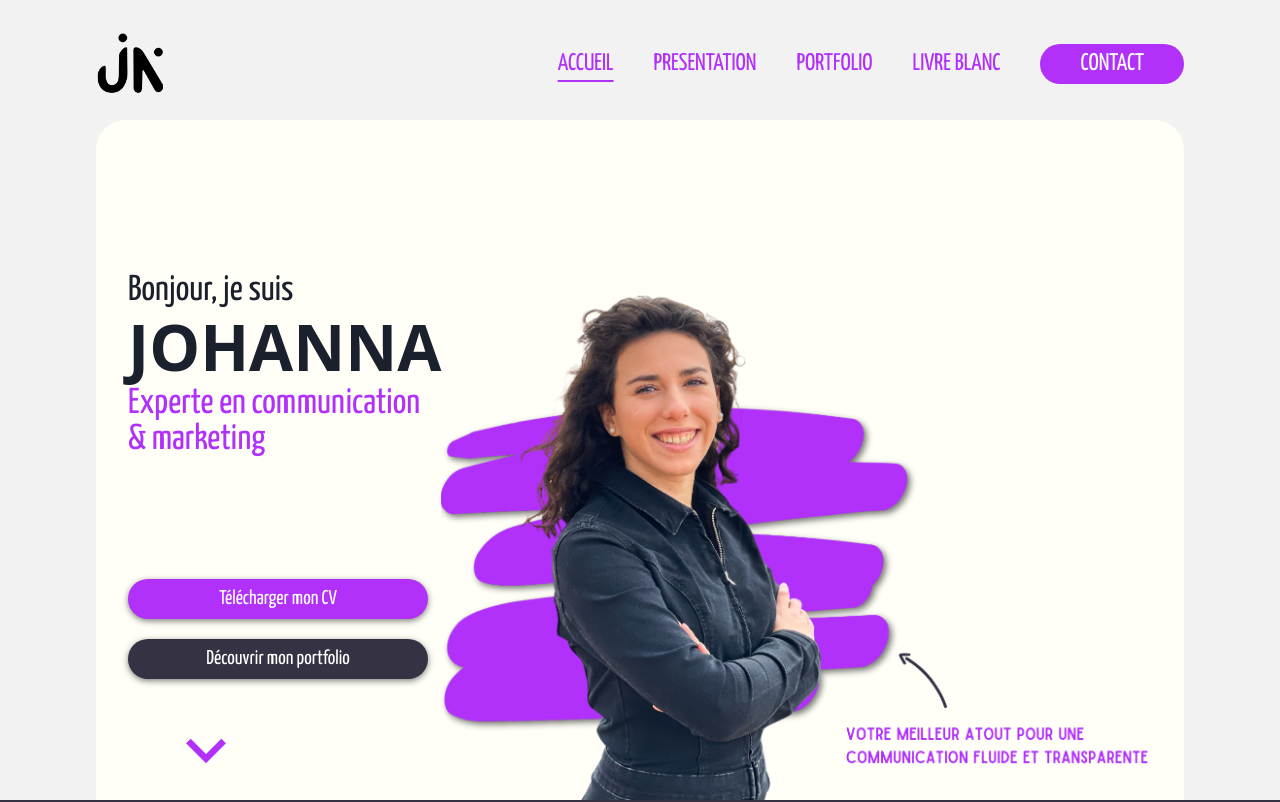
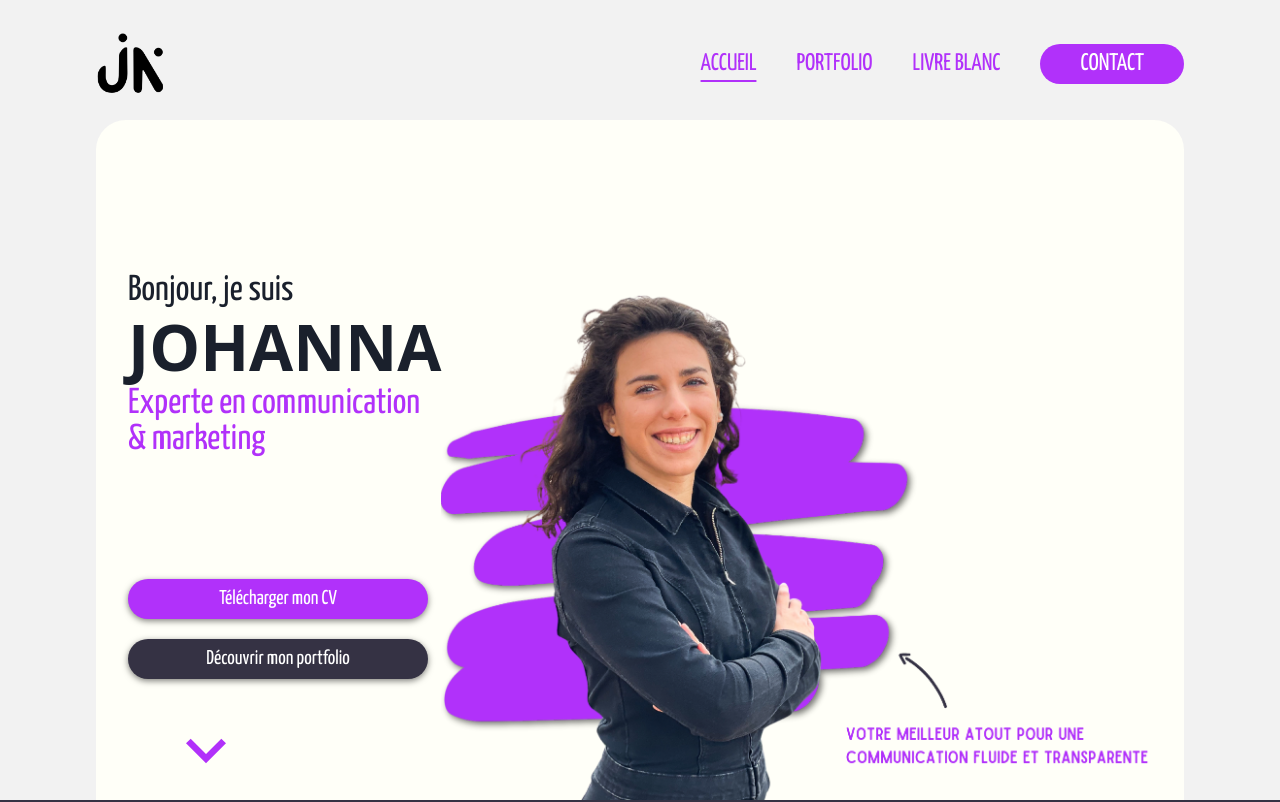
Before and after one commit to Luthernmr/portfolio-johanna-nemor, a React (Vite) app in the folder front/: page / in a window 1280 px wide. Shown: the top 802 px of the page. Built offline with nearby package versions, Linux system fonts and the light colour scheme.

Commit message:
remon presentatiom

```diff
--- a/front/src/components/header/Header.tsx
+++ b/front/src/components/header/Header.tsx
@@ -10,7 +10,6 @@ export default function Header() {
 
     const header = [
         { name: "ACCUEIL", link: "/" },
-        { name: "PRESENTATION", link: "/presentation" },
         { name: "PORTFOLIO", link: "/portfolio" },
         { name: "LIVRE BLANC", link: "/livre-blanc" },
     ]
```
